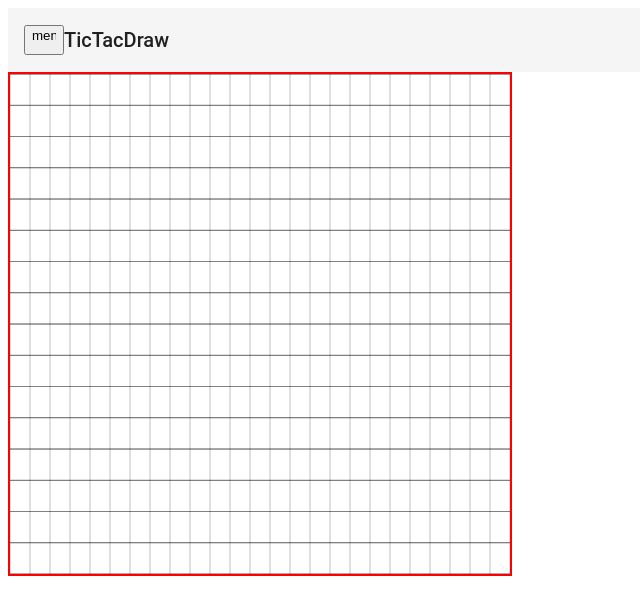
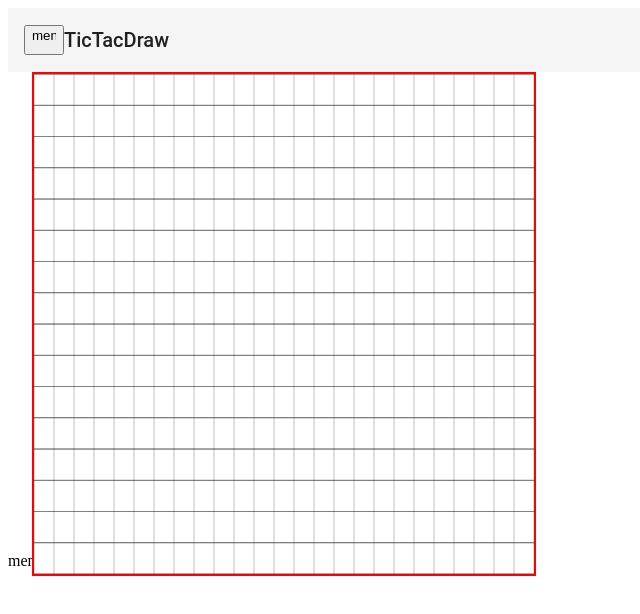
Before and after one commit to ErKatta/tictacdraw, an Angular app: page / in a window 1280 px wide. Shown: the top 614 px of the page, without its empty margins (0-640 px from the left). Built offline with nearby package versions, Linux system fonts and the light colour scheme.

Commit message:
3 files modified

```diff
--- a/src/app/app.component.html
+++ b/src/app/app.component.html
@@ -8,4 +8,5 @@
   </button>
   <span>TicTacDraw</span>
 </mat-toolbar>
+<mat-icon>menu</mat-icon>
 <grid [squareSize]="50"></grid>
--- a/src/app/app.module.ts
+++ b/src/app/app.module.ts
@@ -2,8 +2,8 @@ import { NgModule } from '@angular/core';
 import { BrowserModule } from '@angular/platform-browser';
 import { BrowserAnimationsModule } from '@angular/platform-browser/animations';
 import { FormsModule } from '@angular/forms';
+import { MatToolbarModule } from '@angular/material/toolbar';
 import { MatIconModule } from '@angular/material/icon';
-import { MatToolbarModule } from '@angular/material/toolbar';
 import { AppComponent } from './app.component';
 import { GridComponent } from './grid/grid.component';
 
@@ -12,8 +12,8 @@ import { GridComponent } from './grid/grid.component';
     BrowserModule,
     BrowserAnimationsModule,
     FormsModule,
+    MatToolbarModule,
     MatIconModule,
-    MatToolbarModule,
   ],
   declarations: [AppComponent, GridComponent],
   bootstrap: [AppComponent],
--- a/src/styles.css
+++ b/src/styles.css
@@ -1,3 +1,2 @@
 /* Add application styles & imports to this file! */
-
-@import '~@angular/material/prebuilt-themes/indigo-pink.css';
+@import '~@angular/material/prebuilt-themes/deeppurple-amber.css';
```
